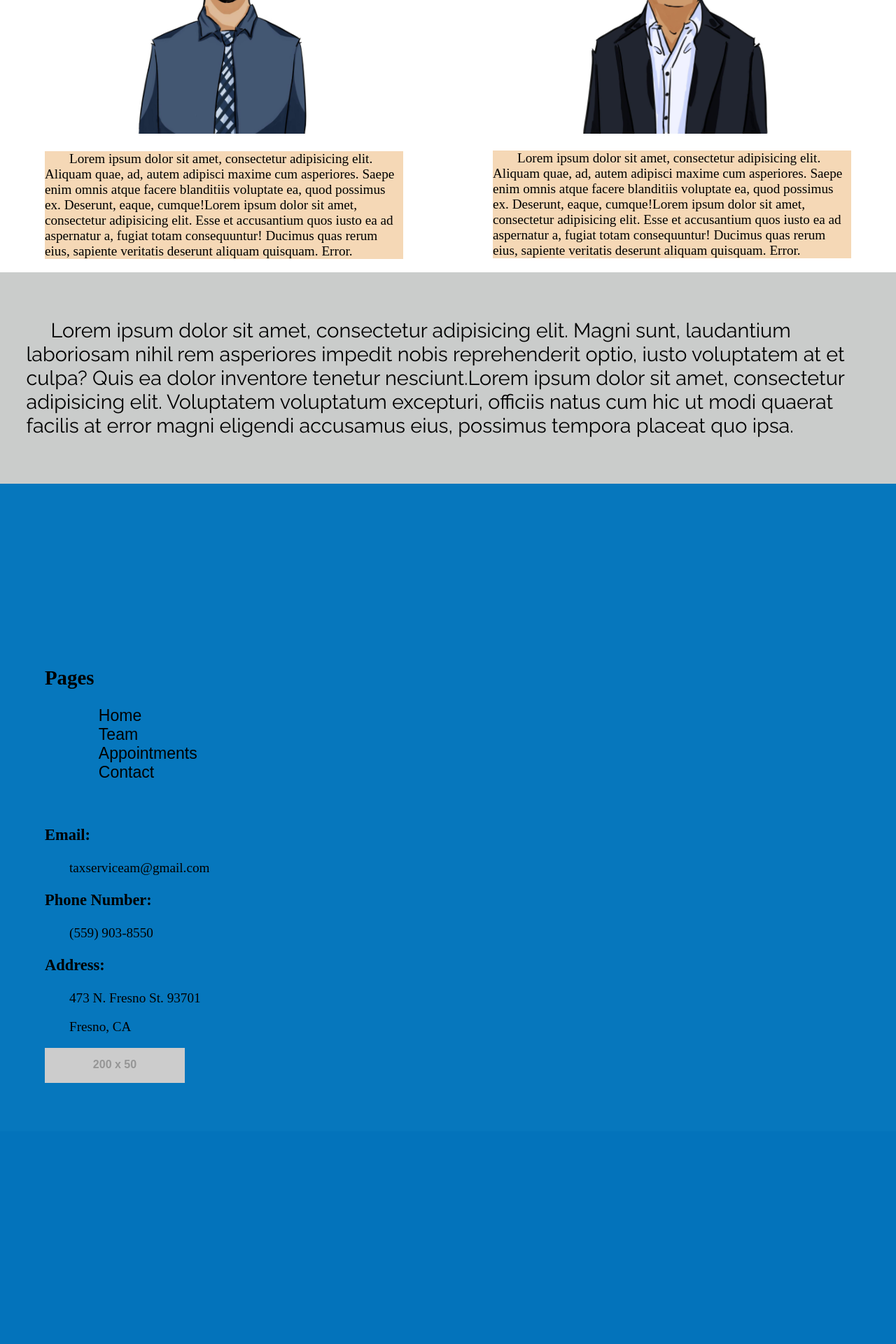
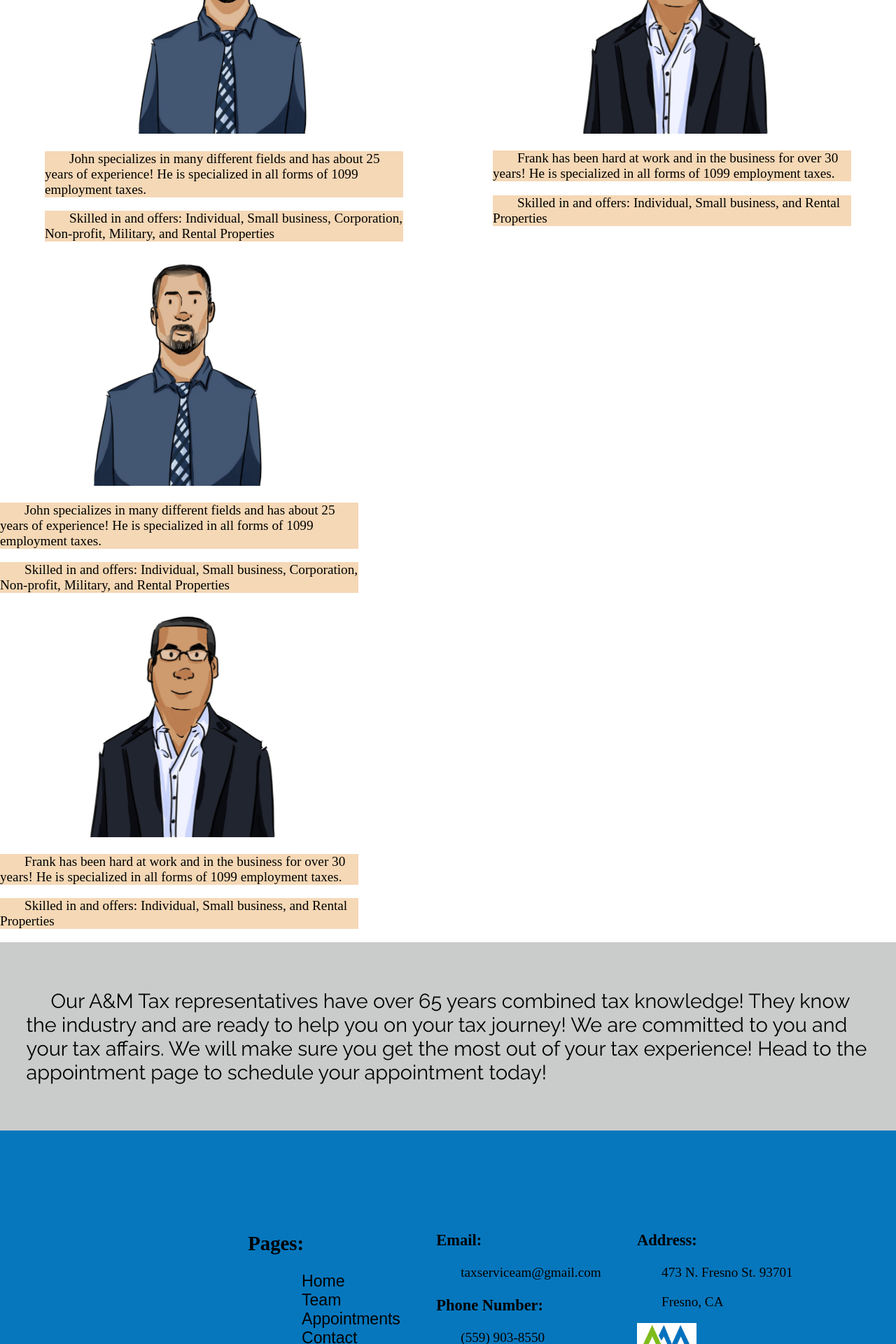
Before and after one commit to Jasmineb0112/Client-Project, a PHP site: page /team.php in a window 1280 px wide. Shown: the part 520-2440 px from the top of the page at 70% size. Before the commit the page ends 2067 px from the top, so only its background shows below. Run offline with PHP 8.4, Linux system fonts and the light colour scheme; grey boxes labelled with a size stand in for pictures from a placeholder-image service; some libraries are stand-ins or nearby versions.

Commit message:
update the php

```diff
--- a/team.php
+++ b/team.php
@@ -20,66 +20,115 @@
     </div>
    <!-- Image will be a cartoon of the TEAM-->
       <!-- the image is for the appoinment and the team page, the h1 is going on top of the image -->
+   <span class="full-text">
              <div class="centertext">
             <h1>MEET THE TEAM</h1>
              </div>
+             </span>
+
+     <span class="short-text">
+             <div class="centertext">
+            <h1>TEAM</h1>
+             </div>
+             </span>
  <img src="imgs/header-img2.jpg" alt="">
 
 
 
+
 <!-- Pictures are cartoons of team-->
+<span class="full-text">
         <div class="flex-container">
          <div class="half">
 
             <img src="./imgs/amjohn500x322.jpg" alt="">
 
-             <p class="left">Lorem ipsum dolor sit amet, consectetur adipisicing elit. Aliquam quae, ad, autem adipisci maxime cum asperiores. Saepe enim omnis atque facere blanditiis voluptate ea, quod possimus ex. Deserunt, eaque, cumque!Lorem ipsum dolor sit amet, consectetur adipisicing elit. Esse et accusantium quos iusto ea ad aspernatur a, fugiat totam consequuntur! Ducimus quas rerum eius, sapiente veritatis deserunt aliquam quisquam. Error.</p>
+                 <p class="left">John specializes in many different fields and has about 25 years of experience! He is specialized in all forms of 1099 employment taxes.
+                </p>
+                <p class="left">Skilled in and offers: Individual, Small business, Corporation, Non-profit, Military, and Rental Properties
+</p>
          </div>
 
         <div class="half">
          <img src="./imgs/amfrank500x322.jpg" alt="">
 
-        <p class="left">Lorem ipsum dolor sit amet, consectetur adipisicing elit. Aliquam quae, ad, autem adipisci maxime cum asperiores. Saepe enim omnis atque facere blanditiis voluptate ea, quod possimus ex. Deserunt, eaque, cumque!Lorem ipsum dolor sit amet, consectetur adipisicing elit. Esse et accusantium quos iusto ea ad aspernatur a, fugiat totam consequuntur! Ducimus quas rerum eius, sapiente veritatis deserunt aliquam quisquam. Error.</p>
+            <p class="left">Frank has been hard at work and in the business for over 30 years! He is specialized in all forms of 1099 employment taxes.
+</p>
+       <p class="left">Skilled in and offers: Individual, Small business, and Rental Properties
+</p>
         </div>
         </div>
+        </span>
+
+
+
+        <span class="short-text">
+         <div class="half">
+
+            <img src="./imgs/amjohn500x322.jpg" alt="">
+
+                 <p class="left">John specializes in many different fields and has about 25 years of experience! He is specialized in all forms of 1099 employment taxes.
+                </p>
+                <p class="left">Skilled in and offers: Individual, Small business, Corporation, Non-profit, Military, and Rental Properties
+</p>
+         </div>
+
+        <div class="half">
+         <img src="./imgs/amfrank500x322.jpg" alt="">
+
+           <p class="left">Frank has been hard at work and in the business for over 30 years! He is specialized in all forms of 1099 employment taxes.
+</p>
+       <p class="left">Skilled in and offers: Individual, Small business, and Rental Properties
+</p>
+        </div>
+        </span>
 <!--just going to be text -->
+
+
+
+
+
 
 <div class="flex-container">
     <div class="box ">
-        <p>Lorem ipsum dolor sit amet, consectetur adipisicing elit. Magni sunt, laudantium laboriosam nihil rem asperiores impedit nobis reprehenderit optio, iusto voluptatem at et culpa? Quis ea dolor inventore tenetur nesciunt.Lorem ipsum dolor sit amet, consectetur adipisicing elit. Voluptatem voluptatum excepturi, officiis natus cum hic ut modi quaerat facilis at error magni eligendi accusamus eius, possimus tempora placeat quo ipsa.</p>
+        <p>Our A&M Tax representatives have over 65 years combined tax knowledge! They know the industry and are ready to help you on your tax journey! We are committed to you and your tax affairs. We will make sure you get the most out of your tax experience! Head to the appointment page to schedule your appointment today!</p>
     </div>
 </div>
 <div class="flex-foot">
 <div class="foot flex-container">
- <footer>
+<footer class="foot">
+    <div class="flex-container">
+        <div class="five">
                <div class="ten"><i class="fab fa-facebook-square fa-3x"></i></div>
                 <div class="ten"><i class="fab fa-instagram fa-3x"></i></div>
                 <div class="ten"><i class="fab fa-linkedin fa-3x"></i></div>
+        </div>
+        <div class="quarter">
+                <h2 class="font">Pages:</h2>
+                        <ul>
+                            <li><a class="font"  href="index.php">Home</a></li>
+                             <br>
+                          <li><a class="font" href="team.php">Team</a></li>             <br>
 
-<div class="fourty">
-    <h2>Pages</h2>
-    <ul>
-                <li><a href="index.php">Home</a></li>
-                 <br>
-                  <li><a href="team.php">Team</a></li>             <br>
+                           <li><a class="font" href="appointment.php">Appointments</a></li>             <br>
 
-               <li><a href="appointment.php">Appointments</a></li>             <br>
-
-               <li><a href="contact.php">Contact</a></li>             <br>
+                           <li><a class="font" href="contact.php">Contact</a></li>             <br>
 
                            </ul>
                         </div>
-<br>
+            <div class="quarter">
+                <h3 class="font">Email:</h3>
+                    <p class="font">taxserviceam@gmail.com</p>
+                <h3 class="font">Phone Number:</h3>
+                    <p class="font">(559) 903-8550</p>
 
-<div class="fourty">
-    <h3>Email:</h3>
-    <p>taxserviceam@gmail.com</p>
-    <h3>Phone Number:</h3>
-    <p>(559) 903-8550</p>
-    <h3>Address:</h3>
-    <p>473 N. Fresno St. 93701</p>
-    <p>Fresno, CA</p>
-    <img src="http://placehold.it/200x50" alt="replace me">
+            </div>
+            <div class="quarter">
+                 <h3 class="font">Address:</h3>
+                    <p class="font">473 N. Fresno St. 93701</p>
+                    <p class="font">Fresno, CA</p>
+                <img src="./imgs/logo-2.jpg" alt=""width="85.2" height="50.66">
+            </div>
     </div>
 </footer>
  </div>
```
Lines whose indentation alone changed are shown as unchanged.
